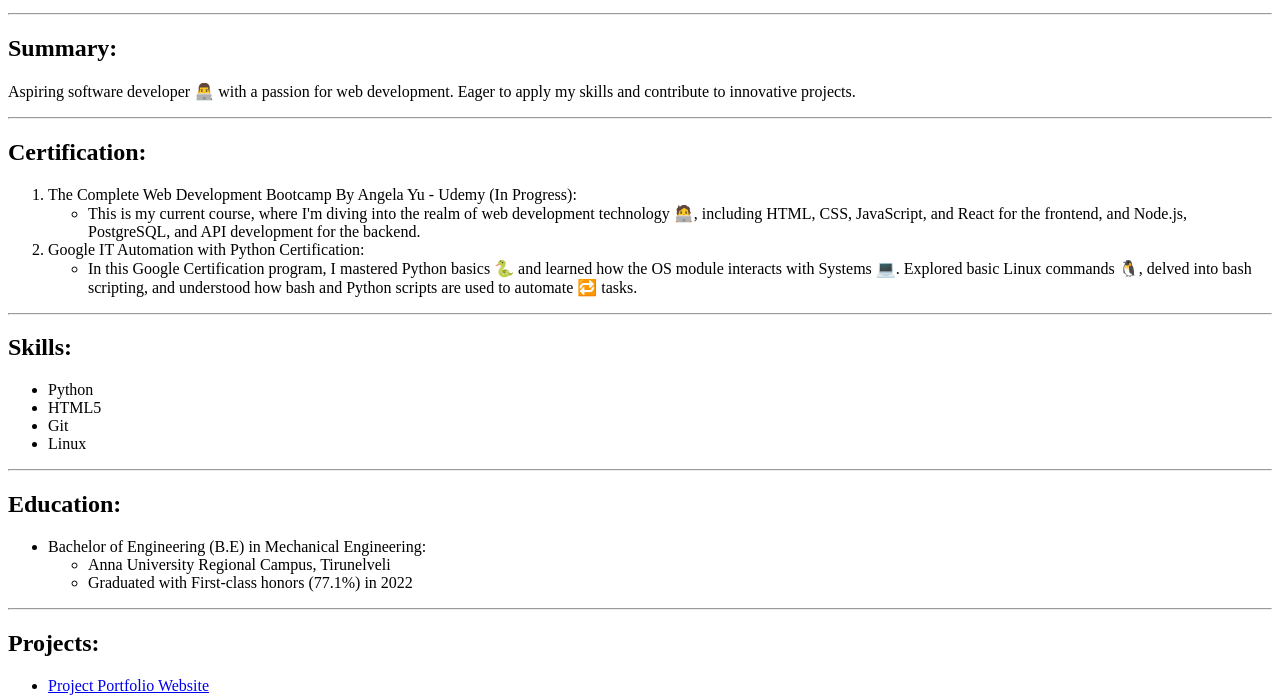
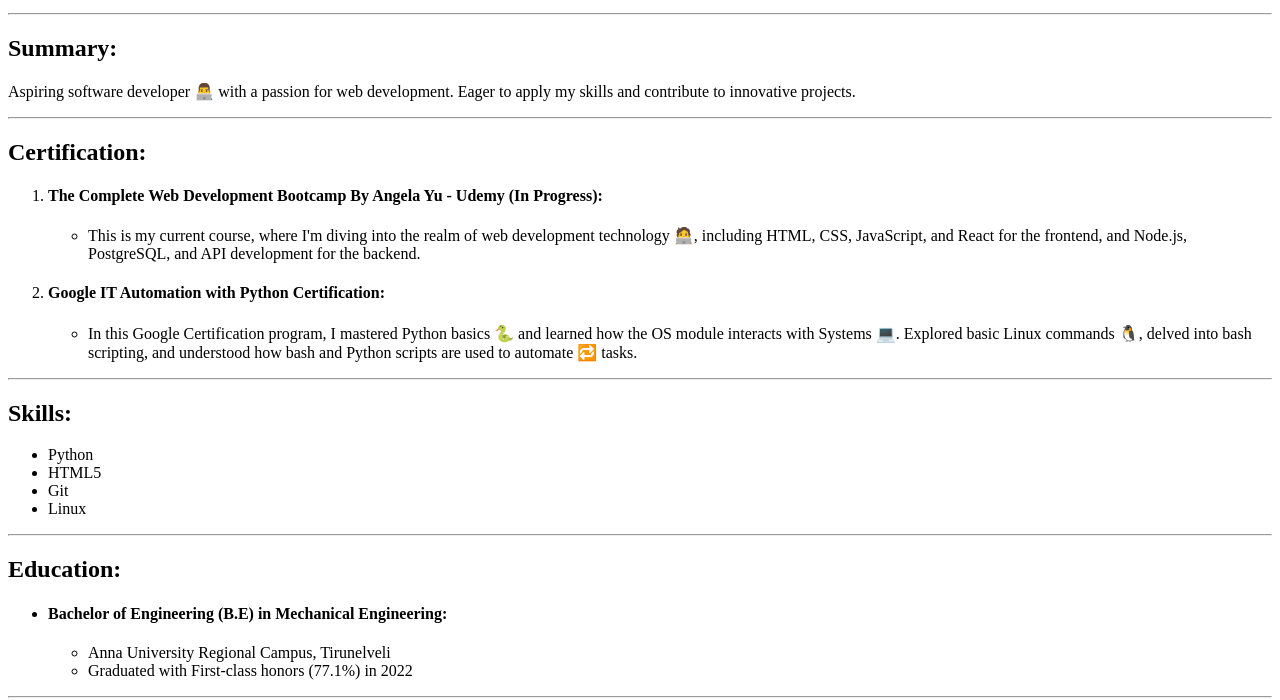
Before and after one commit to SalaitSudhakar/my-resume, a plain HTML site: page index.html in a window 1280 px wide. Shown: the part 101-801 px from the top of the page. Drawn offline with Linux system fonts and the light colour scheme.

Commit message:
Update index.html
Changed certificate i earned and education as H4 heading element

```diff
--- a/index.html
+++ b/index.html
@@ -20,13 +20,13 @@
     <section>
         <h2>Certification:</h2>
         <ol>
-            <li>The Complete Web Development Bootcamp By Angela Yu - Udemy (In Progress):
+            <li><h4>The Complete Web Development Bootcamp By Angela Yu - Udemy (In Progress):</h4>
                 <ul>
                     <li>This is my current course, where I'm diving into the realm of web development technology 🧑‍💻, including HTML, CSS, JavaScript, and React for the frontend, and Node.js, PostgreSQL, and API development for the backend.</li>
                 </ul>
             </li>
 
-            <li>Google IT Automation with Python Certification:
+            <li><h4>Google IT Automation with Python Certification:</h4>
                 <ul>
                     <li>In this Google Certification program, I mastered Python basics 🐍 and learned how the OS module interacts with Systems 💻. Explored basic Linux commands 🐧, delved into bash scripting, and understood how bash and Python scripts are used to automate 🔁 tasks.</li>
                 </ul>
@@ -49,7 +49,7 @@
     <section>
         <h2>Education:</h2>
         <ul>
-            <li>Bachelor of Engineering (B.E) in Mechanical Engineering:
+            <li><h4>Bachelor of Engineering (B.E) in Mechanical Engineering:</h4>
                 <ul>
                     <li>Anna University Regional Campus, Tirunelveli</li>
                     <li>Graduated with First-class honors (77.1%) in 2022</li>
```
